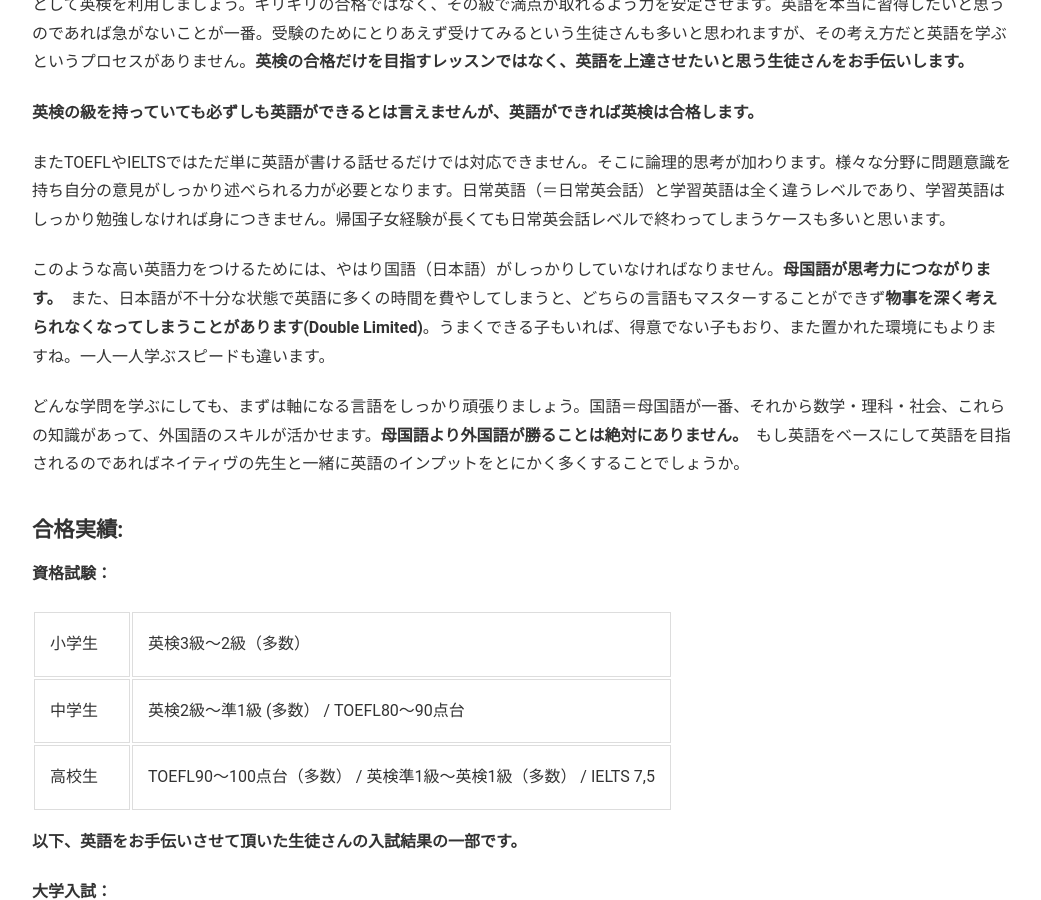
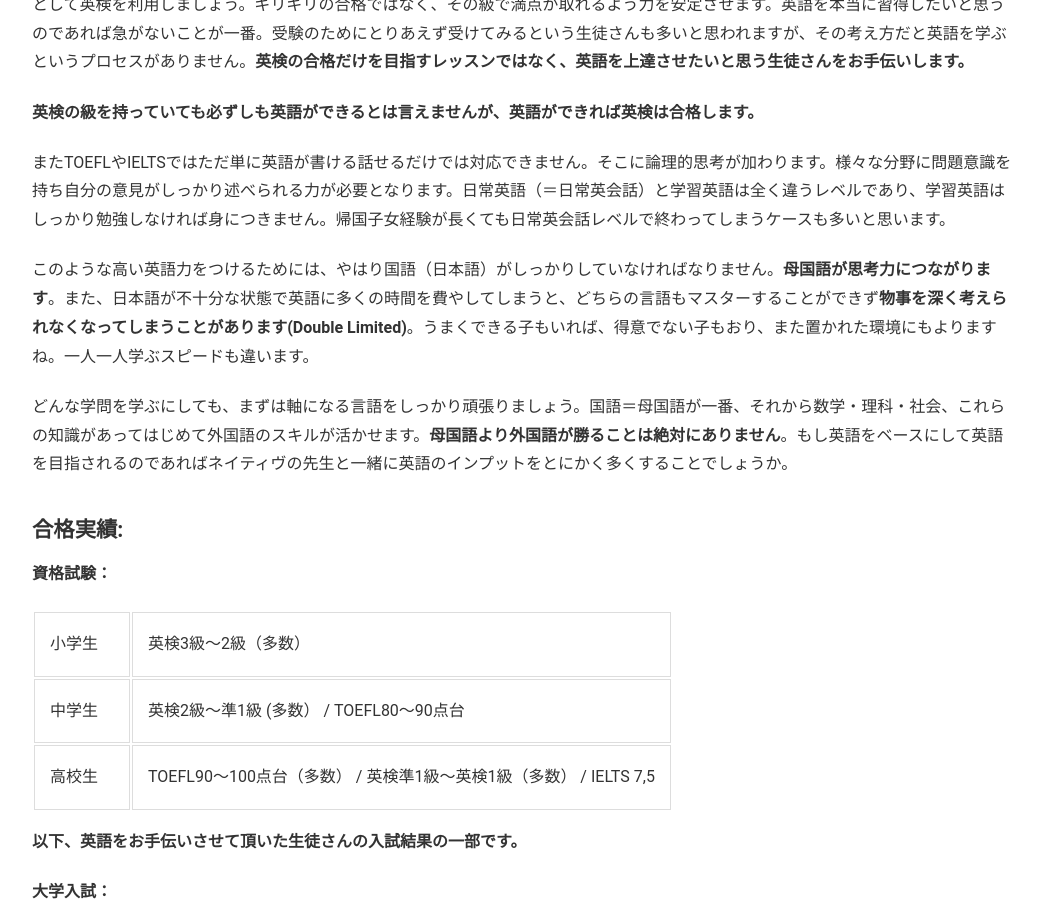
Before and after one commit to phocean/akispace, a Jekyll site: the page built from exam_results.md, in a window 1280 px wide and 900 px high, scrolled down 945 px. Shown: the whole window, without its empty margins (118-1159 px from the left). Built offline with Jekyll 4.4.1, drawn with Linux system fonts in a browser that asks for light colours.

Commit message:
Update exam_results.md

```diff
--- a/exam_results.md
+++ b/exam_results.md
@@ -36,9 +36,9 @@
 
 またTOEFLやIELTSではただ単に英語が書ける話せるだけでは対応できません。そこに論理的思考が加わります。様々な分野に問題意識を持ち自分の意見がしっかり述べられる力が必要となります。日常英語（＝日常英会話）と学習英語は全く違うレベルであり、学習英語はしっかり勉強しなければ身につきません。帰国子女経験が長くても日常英会話レベルで終わってしまうケースも多いと思います。
 
-このような高い英語力をつけるためには、やはり国語（日本語）がしっかりしていなければなりません。**母国語が思考力につながります。**　また、日本語が不十分な状態で英語に多くの時間を費やしてしまうと、どちらの言語もマスターすることができず**物事を深く考えられなくなってしまうことがあります(Double Limited)**。うまくできる子もいれば、得意でない子もおり、また置かれた環境にもよりますね。一人一人学ぶスピードも違います。
+このような高い英語力をつけるためには、やはり国語（日本語）がしっかりしていなければなりません。**母国語が思考力につながります**。また、日本語が不十分な状態で英語に多くの時間を費やしてしまうと、どちらの言語もマスターすることができず**物事を深く考えられなくなってしまうことがあります(Double Limited)**。うまくできる子もいれば、得意でない子もおり、また置かれた環境にもよりますね。一人一人学ぶスピードも違います。
 
-どんな学問を学ぶにしても、まずは軸になる言語をしっかり頑張りましょう。国語＝母国語が一番、それから数学・理科・社会、これらの知識があって、外国語のスキルが活かせます。**母国語より外国語が勝ることは絶対にありません。**　もし英語をベースにして英語を目指されるのであればネイティヴの先生と一緒に英語のインプットをとにかく多くすることでしょうか。
+どんな学問を学ぶにしても、まずは軸になる言語をしっかり頑張りましょう。国語＝母国語が一番、それから数学・理科・社会、これらの知識があってはじめて外国語のスキルが活かせます。**母国語より外国語が勝ることは絶対にありません**。もし英語をベースにして英語を目指されるのであればネイティヴの先生と一緒に英語のインプットをとにかく多くすることでしょうか。
 
 <h4>合格実績:</h4>
 
```
